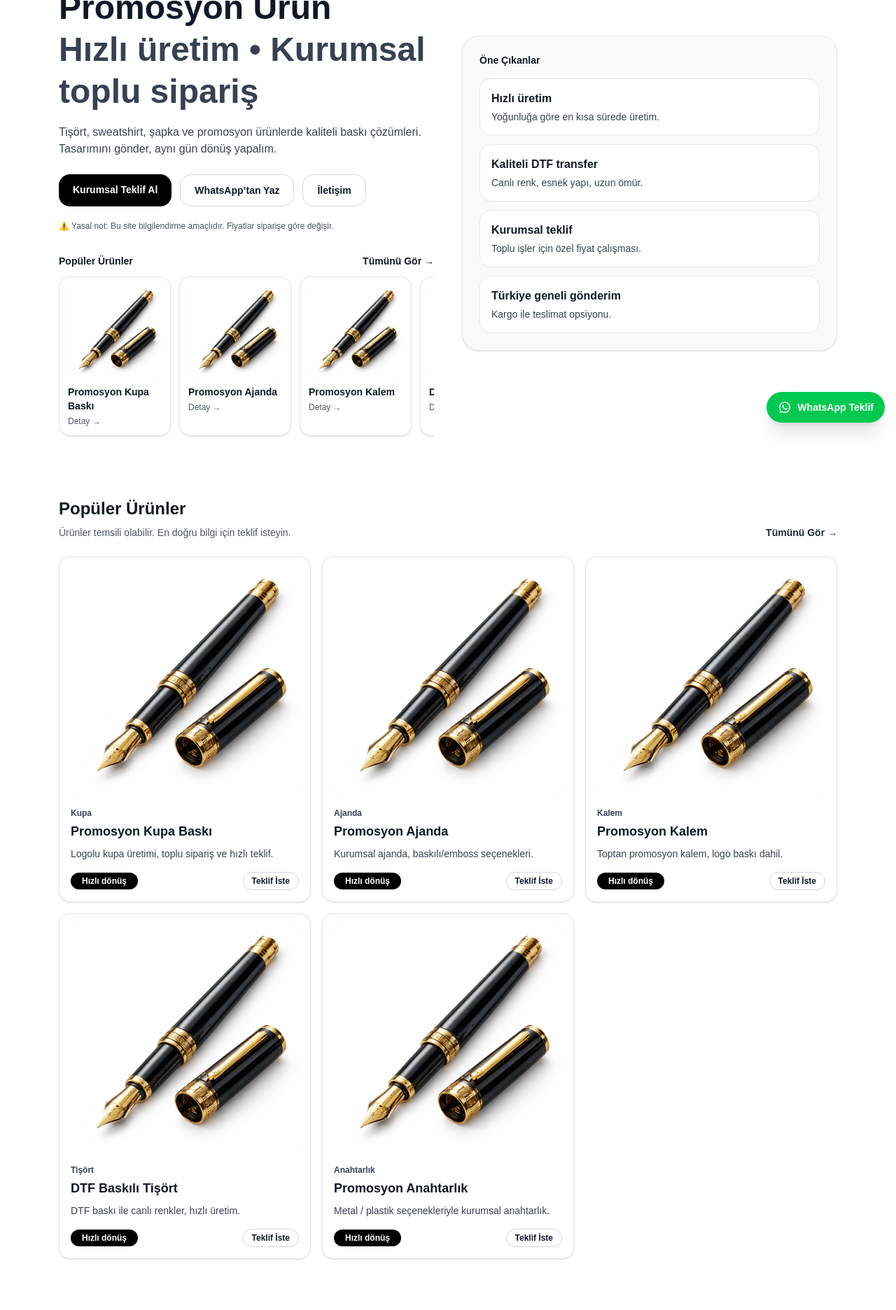
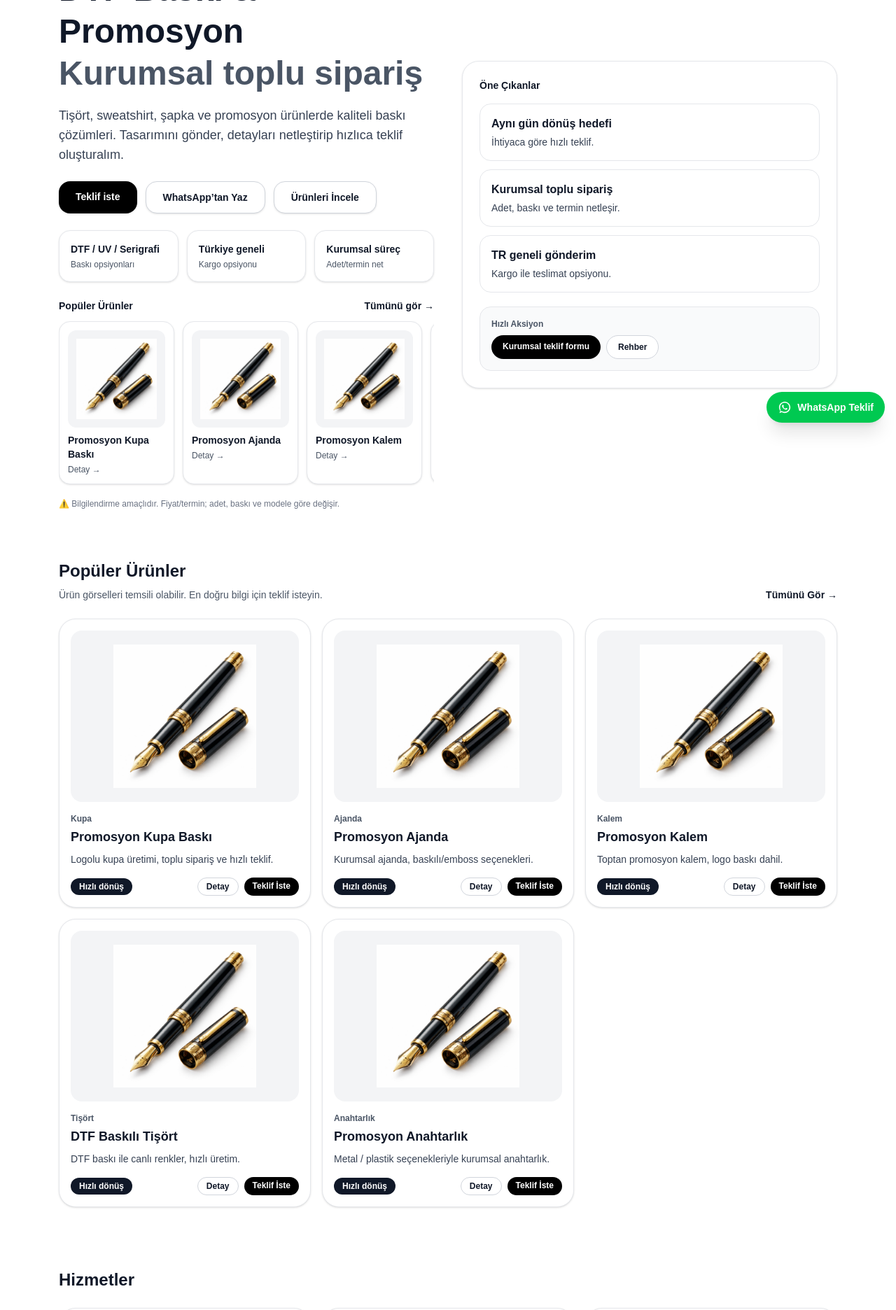
Before and after one commit to berkankocek1-dot/firmapromosyon, a Next.js app: page / in a window 1280 px wide. Shown: the part 180-2052 px from the top of the page at 70% size. Built offline with nearby package versions, Linux system fonts and the light colour scheme.

Commit message:
homepage layout update + product section adjustments

```diff
--- a/app/page.tsx
+++ b/app/page.tsx
@@ -21,6 +21,19 @@ export const metadata: Metadata = {
 const WHATSAPP =
   "https://wa.me/90XXXXXXXXXX?text=Merhaba%2C%20DTF%20bask%C4%B1%20ve%20promosyon%20%C3%BCr%C3%BCnleri%20i%C3%A7in%20teklif%20almak%20istiyorum.";
 
+function pickTitle(p: any) {
+  return p?.title ?? p?.name ?? "Ürün";
+}
+function pickDesc(p: any) {
+  return p?.shortDesc ?? p?.description ?? "Kurumsal promosyon için hızlı teklif alın.";
+}
+function pickCat(p: any) {
+  return p?.category ?? "Ürün";
+}
+function pickImg(p: any) {
+  return p?.image ?? "/og.jpg";
+}
+
 export default function Home() {
   const webPageSchema = {
     "@context": "https://schema.org",
@@ -29,11 +42,11 @@ export default function Home() {
     url: SITE_URL,
     description: "Kurumsal DTF baskı ve promosyon ürünleri için hızlı teklif alın.",
     inLanguage: "tr-TR",
-    primaryImageOfPage: {
-      "@type": "ImageObject",
-      url: `${SITE_URL}/og.jpg`,
-    },
+    primaryImageOfPage: { "@type": "ImageObject", url: `${SITE_URL}/og.jpg` },
   };
+
+  const topStrip = products.slice(0, 6);
+  const topGrid = products.slice(0, 6);
 
   return (
     <main className="min-h-screen bg-white text-gray-900">
@@ -42,182 +55,237 @@ export default function Home() {
         dangerouslySetInnerHTML={{ __html: JSON.stringify(webPageSchema) }}
       />
 
-      {/* HERO */}
-      <section className="mx-auto grid max-w-6xl gap-10 px-5 py-10 md:grid-cols-2 md:items-center">
+      {/* HERO (Premium, daha kısa + ürün şeridi) */}
+      <section className="relative overflow-hidden">
+        <div className="absolute inset-0 -z-10 bg-gradient-to-b from-gray-50 via-white to-white" />
+        <div className="absolute -top-24 left-1/2 -z-10 h-72 w-[720px] -translate-x-1/2 rounded-full bg-black/5 blur-3xl" />
+
+        <div className="mx-auto grid max-w-6xl gap-10 px-5 py-8 md:grid-cols-2 md:items-center">
+          {/* LEFT */}
           <div>
-          <h1 className="text-4xl font-extrabold leading-tight text-gray-900 md:text-5xl">
-            DTF Baskı & Promosyon Ürün
-            <span className="block text-gray-700">Hızlı üretim • Kurumsal toplu sipariş</span>
+            <div className="inline-flex items-center gap-2 rounded-full border border-gray-200 bg-white px-3 py-1 text-xs font-semibold text-gray-700 shadow-sm">
+              <span className="inline-block h-2 w-2 rounded-full bg-green-500" />
+              Hızlı dönüş • Kurumsal işler
+            </div>
+
+            <h1 className="mt-4 text-4xl font-extrabold leading-tight text-gray-900 md:text-5xl">
+              DTF Baskı & Promosyon
+              <span className="block text-gray-600">Kurumsal toplu sipariş</span>
             </h1>
 
-          <p className="mt-4 text-gray-700">
+            <p className="mt-4 max-w-xl text-base text-gray-700 md:text-lg">
               Tişört, sweatshirt, şapka ve promosyon ürünlerde kaliteli baskı çözümleri.
-            Tasarımını gönder, aynı gün dönüş yapalım.
+              Tasarımını gönder, detayları netleştirip hızlıca teklif oluşturalım.
             </p>
 
             <div className="mt-6 flex flex-wrap gap-3">
               <Link
                 href="/teklif"
-              className="rounded-2xl bg-black px-5 py-3 text-sm font-semibold text-white hover:bg-gray-900"
+                className="rounded-2xl bg-black px-6 py-3 text-sm font-semibold text-white shadow-sm hover:bg-gray-900"
               >
-              Kurumsal Teklif Al
+                Teklif iste
               </Link>
 
               <a
                 href={WHATSAPP}
                 target="_blank"
-              className="rounded-2xl border border-gray-300 bg-white px-5 py-3 text-sm font-semibold text-gray-900 hover:border-gray-500"
                 rel="noreferrer"
+                className="rounded-2xl border border-gray-300 bg-white px-6 py-3 text-sm font-semibold text-gray-900 shadow-sm hover:border-gray-500"
               >
                 WhatsApp’tan Yaz
               </a>
 
               <Link
-              href="/iletisim"
-              className="rounded-2xl border border-gray-300 bg-white px-5 py-3 text-sm font-semibold text-gray-900 hover:border-gray-500"
+                href="/urunler"
+                className="rounded-2xl border border-gray-300 bg-white px-6 py-3 text-sm font-semibold text-gray-900 shadow-sm hover:border-gray-500"
               >
-              İletişim
+                Ürünleri İncele
               </Link>
             </div>
 
-          <div className="mt-5 text-xs text-gray-600">
-            ⚠️ Yasal not: Bu site bilgilendirme amaçlıdır. Fiyatlar siparişe göre değişir.
+            {/* Trust Badges */}
+            <div className="mt-6 grid gap-3 sm:grid-cols-3">
+              <Badge title="DTF / UV / Serigrafi" text="Baskı opsiyonları" />
+              <Badge title="Türkiye geneli" text="Kargo opsiyonu" />
+              <Badge title="Kurumsal süreç" text="Adet/termin net" />
             </div>
 
-          {/* POPÜLER ÜRÜNLER ŞERİDİ (fold içinde) */}
-          <div className="mt-8">
+            {/* ✅ ÜRÜN ŞERİDİ — ilk ekranda görünsün */}
+            <div className="mt-6">
               <div className="flex items-center justify-between">
-              <div className="text-sm font-semibold text-gray-900">Popüler Ürünler</div>
+                <div className="text-sm font-extrabold text-gray-900">Popüler Ürünler</div>
+                <Link href="/urunler" className="text-sm font-semibold text-gray-900 hover:underline">
+                  Tümünü gör →
+                </Link>
+              </div>
+
+              <div className="mt-3 flex gap-3 overflow-x-auto pb-2 [-ms-overflow-style:none] [scrollbar-width:none] [&::-webkit-scrollbar]:hidden">
+                {topStrip.map((p: any) => {
+                  const title = pickTitle(p);
+                  const img = pickImg(p);
+                  return (
+                    <Link
+                      key={p.slug}
+                      href={`/urunler/${p.slug}`}
+                      className="min-w-[165px] rounded-2xl border border-gray-200 bg-white p-3 shadow-sm transition hover:-translate-y-0.5 hover:shadow-md"
+                    >
+                      <div className="relative aspect-square overflow-hidden rounded-xl bg-gray-100">
+                        <Image
+                          src={img}
+                          alt={title}
+                          fill
+                          sizes="165px"
+                          className="object-contain p-3 transition duration-500 hover:scale-105"
+                        />
+                      </div>
+                      <div className="mt-2 line-clamp-2 text-sm font-semibold text-gray-900">
+                        {title}
+                      </div>
+                      <div className="mt-1 text-xs text-gray-600">Detay →</div>
+                    </Link>
+                  );
+                })}
+              </div>
+
+              <div className="mt-3 text-xs text-gray-500">
+                ⚠️ Bilgilendirme amaçlıdır. Fiyat/termin; adet, baskı ve modele göre değişir.
+              </div>
+            </div>
+          </div>
+
+          {/* RIGHT — daha derli toplu panel */}
+          <div className="rounded-3xl border border-gray-200 bg-white p-6 shadow-sm">
+            <div className="text-sm font-extrabold text-gray-900">Öne Çıkanlar</div>
+
+            <div className="mt-4 grid gap-3">
+              <Feature title="Aynı gün dönüş hedefi" text="İhtiyaca göre hızlı teklif." />
+              <Feature title="Kurumsal toplu sipariş" text="Adet, baskı ve termin netleşir." />
+              <Feature title="TR geneli gönderim" text="Kargo ile teslimat opsiyonu." />
+            </div>
+
+            <div className="mt-5 rounded-2xl border border-gray-200 bg-gray-50 p-4">
+              <div className="text-xs font-semibold text-gray-600">Hızlı Aksiyon</div>
+              <div className="mt-2 flex flex-wrap gap-2">
+                <Link
+                  href="/kurumsal-teklif-al"
+                  className="rounded-full bg-black px-4 py-2 text-xs font-semibold text-white hover:bg-gray-900"
+                >
+                  Kurumsal teklif formu
+                </Link>
+                <Link
+                  href="/rehber"
+                  className="rounded-full border border-gray-300 bg-white px-4 py-2 text-xs font-semibold text-gray-900 hover:border-gray-500"
+                >
+                  Rehber
+                </Link>
+              </div>
+            </div>
+          </div>
+        </div>
+      </section>
+
+      {/* ✅ ÜRÜNLER GRID (hero sonrası) */}
+      <section id="urunler" className="mx-auto max-w-6xl px-5 py-10">
+        <div className="flex items-end justify-between gap-4">
+          <div>
+            <h2 className="text-2xl font-extrabold text-gray-900">Popüler Ürünler</h2>
+            <p className="mt-2 text-sm text-gray-600">
+              Ürün görselleri temsili olabilir. En doğru bilgi için teklif isteyin.
+            </p>
+          </div>
+
           <Link href="/urunler" className="text-sm font-semibold text-gray-900 hover:underline">
             Tümünü Gör →
           </Link>
         </div>
 
-            <div className="mt-3 flex gap-3 overflow-x-auto pb-2 [-ms-overflow-style:none] [scrollbar-width:none] [&::-webkit-scrollbar]:hidden">
-              {products.slice(0, 6).map((p: any) => (
-                <Link
+        <div className="mt-6 grid gap-4 sm:grid-cols-2 md:grid-cols-3">
+          {topGrid.map((p: any) => {
+            const title = pickTitle(p);
+            const desc = pickDesc(p);
+            const cat = pickCat(p);
+            const img = pickImg(p);
+
+            return (
+              <article
                 key={p.slug}
-                  href={`/urunler/${p.slug}`}
-                  className="min-w-[160px] rounded-2xl border border-gray-200 bg-white p-3 shadow-sm transition hover:-translate-y-0.5 hover:shadow-md"
-                >
-                  <div className="relative aspect-square overflow-hidden rounded-xl bg-gray-100">
-                    <Image
-                      src={p.image ?? "/og.jpg"}
-                      alt={p.title ?? "Ürün"}
-                      fill
-                      sizes="160px"
-                      className="object-cover transition duration-500 hover:scale-110"
-                    />
-                  </div>
-                  <div className="mt-2 line-clamp-2 text-sm font-semibold text-gray-900">
-                    {p.title ?? "Ürün"}
-                  </div>
-                  <div className="mt-1 text-xs text-gray-600">Detay →</div>
-                </Link>
-              ))}
-            </div>
-          </div>
-        </div>
-
-        <div className="rounded-3xl border border-gray-200 bg-gray-50 p-6 shadow-sm">
-          <div className="text-sm font-semibold text-gray-900">Öne Çıkanlar</div>
-
-          <div className="mt-4 grid gap-3">
-            <Feature title="Hızlı üretim" text="Yoğunluğa göre en kısa sürede üretim." />
-            <Feature title="Kaliteli DTF transfer" text="Canlı renk, esnek yapı, uzun ömür." />
-            <Feature title="Kurumsal teklif" text="Toplu işler için özel fiyat çalışması." />
-            <Feature title="Türkiye geneli gönderim" text="Kargo ile teslimat opsiyonu." />
-          </div>
-        </div>
-      </section>
-
-      {/* ÜRÜNLER (YUKARI ALINDI) */}
-      <section id="urunler" className="mx-auto max-w-6xl px-5 py-10">
-        <div className="flex items-end justify-between gap-4">
-          <div>
-            <h2 className="text-2xl font-extrabold text-gray-900">Popüler Ürünler</h2>
-            <p className="mt-2 text-sm text-gray-600">
-              Ürünler temsili olabilir. En doğru bilgi için teklif isteyin.
-            </p>
-          </div>
-
-          <Link href="/urunler" className="text-sm font-semibold text-gray-800 hover:text-black">
-            Tümünü Gör →
-          </Link>
-        </div>
-
-        <div className="mt-6 grid gap-4 sm:grid-cols-2 md:grid-cols-3">
-          {products.slice(0, 6).map((p: any) => (
-            <div
-              key={p.slug}
-              className="group rounded-2xl border border-gray-200 bg-white p-4 shadow-sm transition hover:-translate-y-1 hover:shadow-md"
+                className="group rounded-3xl border border-gray-200 bg-white p-4 shadow-sm transition hover:-translate-y-1 hover:shadow-md"
               >
                 <Link href={`/urunler/${p.slug}`} className="block">
-                <div className="relative aspect-square w-full overflow-hidden rounded-xl bg-gray-100">
+                  <div className="relative aspect-[4/3] overflow-hidden rounded-2xl bg-gray-100">
                     <Image
-                    src={p.image ?? "/og.jpg"}
-                    alt={p.title ?? "Ürün"}
+                      src={img}
+                      alt={title}
                       fill
                       sizes="(max-width: 768px) 100vw, 33vw"
-                    className="object-cover transition duration-500 group-hover:scale-110"
+                      className="object-contain p-5 transition duration-500 group-hover:scale-105"
                     />
                   </div>
 
                   <div className="mt-4">
-                  <div className="text-xs font-semibold text-gray-700">{p.category ?? "Ürün"}</div>
-                  <div className="mt-1 text-lg font-bold text-gray-900">{p.title ?? "Ürün"}</div>
-                  <div className="mt-2 text-sm text-gray-700">
-                    {p.shortDesc ?? "Kurumsal promosyon için hızlı teklif alın."}
-                  </div>
+                    <div className="text-xs font-semibold text-gray-600">{cat}</div>
+                    <h3 className="mt-1 text-lg font-extrabold text-gray-900">{title}</h3>
+                    <p className="mt-2 text-sm text-gray-700">{desc}</p>
                   </div>
                 </Link>
 
-              <div className="mt-4 flex items-center justify-between gap-2">
-                <div className="inline-block rounded-full bg-black px-4 py-1 text-xs font-semibold text-white">
+                <div className="mt-4 flex flex-wrap items-center justify-between gap-2">
+                  <span className="inline-flex items-center rounded-full bg-gray-900 px-3 py-1 text-xs font-semibold text-white">
                     Hızlı dönüş
-                </div>
+                  </span>
 
+                  <div className="flex gap-2">
+                    <Link
+                      href={`/urunler/${p.slug}`}
+                      className="rounded-full border border-gray-300 bg-white px-3 py-1 text-xs font-semibold text-gray-900 hover:border-gray-500"
+                    >
+                      Detay
+                    </Link>
                     <Link
                       href={`/teklif?urun=${p.slug}`}
-                  className="rounded-full border border-gray-300 bg-white px-3 py-1 text-xs font-semibold text-gray-900 hover:border-gray-500"
+                      className="rounded-full bg-black px-3 py-1 text-xs font-semibold text-white hover:bg-gray-900"
                     >
                       Teklif İste
                     </Link>
                   </div>
                 </div>
-          ))}
+              </article>
+            );
+          })}
         </div>
       </section>
 
-      {/* HİZMETLER (ÜRÜNLERDEN SONRA) */}
+      {/* HİZMETLER */}
       <section id="hizmetler" className="mx-auto max-w-6xl px-5 py-12">
         <h2 className="text-2xl font-extrabold text-gray-900">Hizmetler</h2>
         <div className="mt-6 grid gap-4 md:grid-cols-3">
-          <Card title="DTF Transfer Baskı" text="Logo/çizim baskı, esnek ve dayanıklı." />
-          <Card title="Tekstil Baskı" text="Tişört • Sweatshirt • Şapka • Forma" />
-          <Card title="Promosyon Ürün" text="Kupa • Kalem • Ajanda • Kurumsal set" />
+          <ServiceCard title="DTF Transfer Baskı" text="Logo/çizim baskı, esnek ve dayanıklı." />
+          <ServiceCard title="Tekstil Baskı" text="Tişört • Sweatshirt • Şapka • Forma" />
+          <ServiceCard title="Promosyon Ürün" text="Kupa • Kalem • Ajanda • Kurumsal set" />
         </div>
       </section>
 
+      {/* SÜREÇ */}
       <section id="surec" className="mx-auto max-w-6xl px-5 py-12">
-        <h2 className="text-2xl font-extrabold text-gray-900">Sipariş Süreci</h2>
+        <h2 className="text-2xl font-extrabold text-gray-900">Süreç</h2>
         <div className="mt-6 grid gap-4 md:grid-cols-3">
           <Step n="1" title="Tasarım Gönder" text="WhatsApp veya form ile dosyanı ilet." />
-          <Step n="2" title="Onay & Bilgi" text="Ölçü/adet/baskıya göre detayları netleştirelim." />
+          <Step n="2" title="Adet & Termin" text="Detayları netleştirelim." />
           <Step n="3" title="Üretim & Teslim" text="Üretelim, kargo/elden teslim edelim." />
         </div>
       </section>
 
+      {/* FAQ */}
       <section id="sss" className="mx-auto max-w-6xl px-5 py-12">
         <h2 className="text-2xl font-extrabold text-gray-900">Sık Sorulanlar</h2>
         <div className="mt-6 space-y-3">
           <Faq
             q="Minimum adet var mı?"
-            a="Esnek üretim yapıyoruz. En doğru bilgi için ürün ve tasarım bilgisini iletmeniz yeterli."
+            a="Esnek üretim yapıyoruz. Ürün, baskı ve adete göre bilgi veriyoruz."
           />
           <Faq
             q="Teslim süresi kaç gün?"
-            a="Yoğunluk ve adet durumuna göre değişir; genelde hızlı üretim."
+            a="Yoğunluk ve adet durumuna göre değişir; hızlı üretim hedeflenir."
           />
           <Faq q="DTF baskı dayanıklı mı?" a="Uygun yıkama koşullarında uzun ömürlüdür." />
         </div>
@@ -232,6 +300,17 @@ export default function Home() {
   );
 }
 
+/* ---------- UI ---------- */
+
+function Badge({ title, text }: { title: string; text: string }) {
+  return (
+    <div className="rounded-2xl border border-gray-200 bg-white p-4 shadow-sm">
+      <div className="text-sm font-extrabold text-gray-900">{title}</div>
+      <div className="mt-1 text-xs text-gray-600">{text}</div>
+    </div>
+  );
+}
+
 function Feature({ title, text }: { title: string; text: string }) {
   return (
     <div className="rounded-2xl border border-gray-200 bg-white p-4">
@@ -241,10 +320,10 @@ function Feature({ title, text }: { title: string; text: string }) {
   );
 }
 
-function Card({ title, text }: { title: string; text: string }) {
+function ServiceCard({ title, text }: { title: string; text: string }) {
   return (
-    <div className="rounded-2xl border border-gray-200 bg-white p-5">
-      <div className="font-semibold text-gray-900">{title}</div>
+    <div className="rounded-3xl border border-gray-200 bg-white p-6 shadow-sm">
+      <div className="text-base font-extrabold text-gray-900">{title}</div>
       <div className="mt-2 text-sm text-gray-700">{text}</div>
     </div>
   );
@@ -252,11 +331,11 @@ function Card({ title, text }: { title: string; text: string }) {
 
 function Step({ n, title, text }: { n: string; title: string; text: string }) {
   return (
-    <div className="rounded-2xl border border-gray-200 bg-white p-5">
-      <div className="inline-flex h-8 w-8 items-center justify-center rounded-full bg-black text-sm font-bold text-white">
+    <div className="rounded-3xl border border-gray-200 bg-white p-6 shadow-sm">
+      <div className="inline-flex h-9 w-9 items-center justify-center rounded-full bg-black text-sm font-extrabold text-white">
         {n}
       </div>
-      <div className="mt-3 font-semibold text-gray-900">{title}</div>
+      <div className="mt-4 text-base font-extrabold text-gray-900">{title}</div>
       <div className="mt-2 text-sm text-gray-700">{text}</div>
     </div>
   );
@@ -264,9 +343,9 @@ function Step({ n, title, text }: { n: string; title: string; text: string }) {
 
 function Faq({ q, a }: { q: string; a: string }) {
   return (
-    <details className="rounded-2xl border border-gray-200 bg-white p-4">
-      <summary className="cursor-pointer font-semibold text-gray-900">{q}</summary>
-      <div className="mt-2 text-sm text-gray-700">{a}</div>
+    <details className="rounded-3xl border border-gray-200 bg-white p-5 shadow-sm">
+      <summary className="cursor-pointer text-sm font-extrabold text-gray-900">{q}</summary>
+      <div className="mt-3 text-sm text-gray-700">{a}</div>
     </details>
   );
 }
```
Lines whose indentation alone changed are shown as unchanged.
